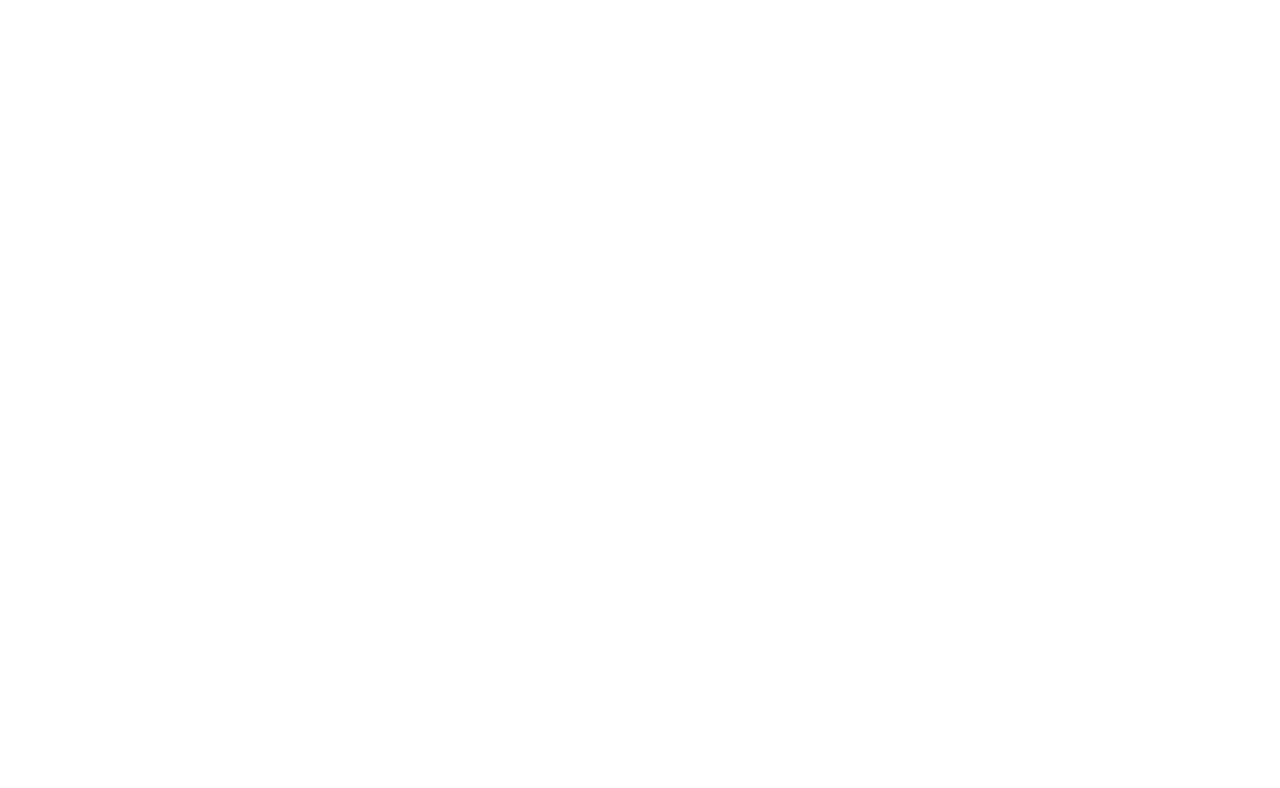
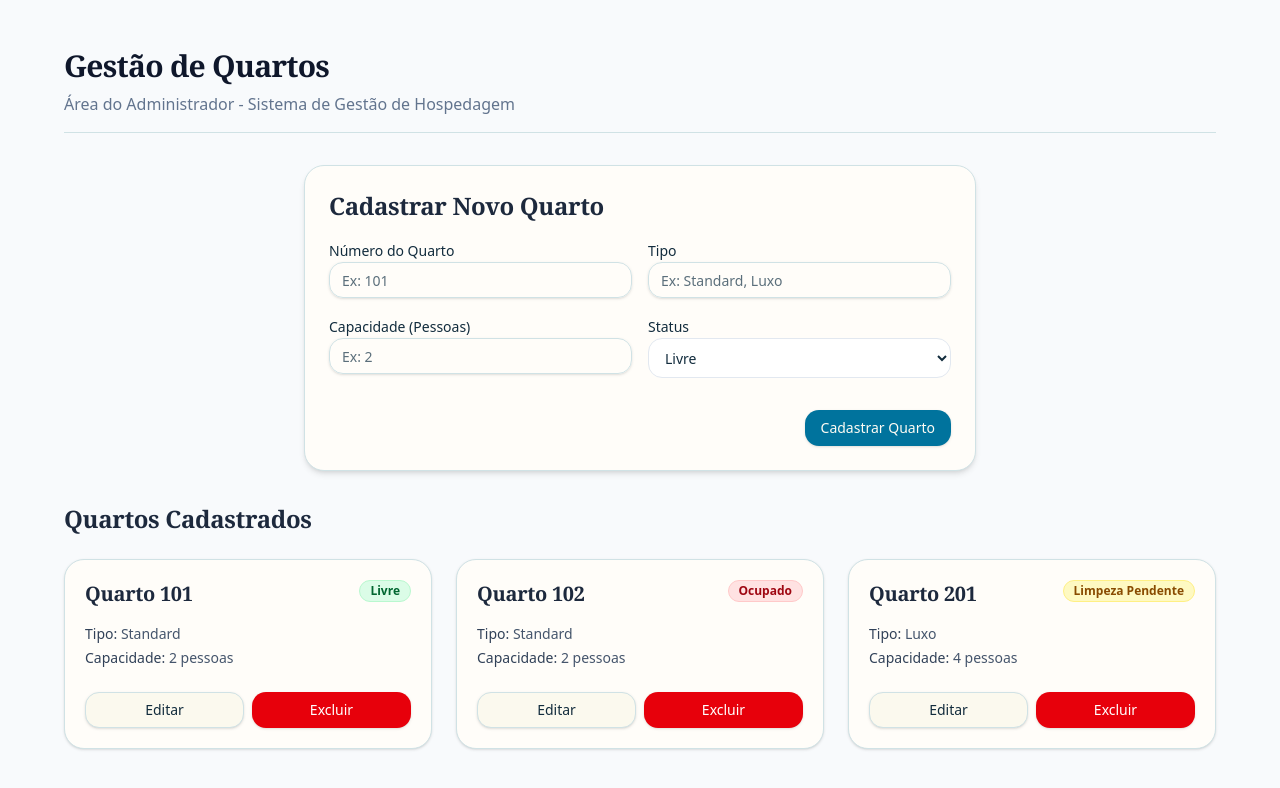
Before and after one commit to YuriDavid1/StayEase, a React (Vite) app in the folder stayease.app/: page /quartos in a window 1280 px wide. Before the commit this address had no page. Shown: the top 788 px of the page. Built offline with nearby package versions, Linux system fonts and the light colour scheme.

Commit message:
Feature: adiciona frontend do crud de quartos

```diff
--- a/stayease.app/package.json
+++ b/stayease.app/package.json
@@ -11,6 +11,7 @@
   },
   "dependencies": {
     "@radix-ui/react-label": "^2.1.15",
+    "@tailwindcss/vite": "^4.3.3",
     "class-variance-authority": "^0.7.1",
     "clsx": "^2.1.1",
     "lucide-react": "^1.33.0",
@@ -18,6 +19,7 @@
     "react-dom": "^19.2.8",
     "react-router-dom": "^7.18.2",
     "tailwind-merge": "^3.6.0",
+    "tailwindcss": "^4.3.3",
     "tw-animate-css": "^1.4.0"
   },
   "devDependencies": {
--- a/stayease.app/src/App.jsx
+++ b/stayease.app/src/App.jsx
@@ -1,12 +1,15 @@
 import { BrowserRouter, Routes, Route } from "react-router-dom";
 
 import Login from "./pages/login";
+import RoomsPage from "./pages/RoomsPage";
+import './App.css';
 
 function App() {
   return (
     <BrowserRouter>
       <Routes>
         <Route path="/" element={<Login />} />
+        <Route path="/quartos" element={<RoomsPage />} />
       </Routes>
     </BrowserRouter>
   );
--- /dev/null
+++ b/stayease.app/src/pages/RoomForm.jsx
@@ -0,0 +1,112 @@
+import React, { useState, useEffect } from 'react';
+import { Button } from "../components/ui/button";
+import { Card } from "../components/ui/card";
+import { Input } from "../components/ui/input";
+import { Label } from "../components/ui/label";
+
+export default function RoomForm({ onSubmit, initialData, onCancel }) {
+  const [formData, setFormData] = useState({
+    numero: '',
+    tipo: '',
+    capacidade: '',
+    status: 'Livre'
+  });
+  const [error, setError] = useState('');
+
+  useEffect(() => {
+    if (initialData) {
+      setFormData(initialData);
+    }
+  }, [initialData]);
+
+  const handleChange = (e) => {
+    const { name, value } = e.target;
+    setFormData((prev) => ({ ...prev, [name]: value }));
+  };
+
+  const handleSubmit = (e) => {
+    e.preventDefault();
+    // RQ007: Validação e mensagem de erro clara
+    if (!formData.numero || !formData.tipo || !formData.capacidade) {
+      setError('Por favor, preencha todos os campos obrigatórios.');
+      return;
+    }
+    setError('');
+    onSubmit(formData);
+    setFormData({ numero: '', tipo: '', capacidade: '', status: 'Livre' });
+  };
+
+  return (
+    <Card className="p-6 mb-8 w-full max-w-2xl mx-auto shadow-md">
+      <h2 className="text-2xl font-bold mb-4 text-slate-800">
+        {initialData ? 'Editar Quarto' : 'Cadastrar Novo Quarto'}
+      </h2>
+
+      {error && <div className="mb-4 p-3 bg-red-100 text-red-700 rounded-md text-sm font-medium">{error}</div>}
+
+      <form onSubmit={handleSubmit} className="space-y-4">
+        <div className="grid grid-cols-1 md:grid-cols-2 gap-4">
+          <div className="space-y-2">
+            <Label htmlFor="numero">Número do Quarto</Label>
+            <Input
+              id="numero"
+              name="numero"
+              value={formData.numero}
+              onChange={handleChange}
+              placeholder="Ex: 101"
+            />
+          </div>
+
+          <div className="space-y-2">
+            <Label htmlFor="tipo">Tipo</Label>
+            <Input
+              id="tipo"
+              name="tipo"
+              value={formData.tipo}
+              onChange={handleChange}
+              placeholder="Ex: Standard, Luxo"
+            />
+          </div>
+
+          <div className="space-y-2">
+            <Label htmlFor="capacidade">Capacidade (Pessoas)</Label>
+            <Input
+              id="capacidade"
+              name="capacidade"
+              type="number"
+              value={formData.capacidade}
+              onChange={handleChange}
+              placeholder="Ex: 2"
+            />
+          </div>
+
+          <div className="space-y-2">
+            <Label htmlFor="status">Status</Label>
+            <select
+              id="status"
+              name="status"
+              value={formData.status}
+              onChange={handleChange}
+              className="flex h-10 w-full rounded-md border border-slate-200 bg-white px-3 py-2 text-sm ring-offset-white focus-visible:outline-none focus-visible:ring-2 focus-visible:ring-slate-950 focus-visible:ring-offset-2"
+            >
+              <option value="Livre">Livre</option>
+              <option value="Ocupado">Ocupado</option>
+              <option value="Limpeza Pendente">Limpeza Pendente</option>
+            </select>
+          </div>
+        </div>
+
+        <div className="flex justify-end space-x-2 pt-4">
+          {initialData && (
+            <Button type="button" variant="outline" onClick={onCancel}>
+              Cancelar
+            </Button>
+          )}
+          <Button type="submit">
+            {initialData ? 'Salvar Alterações' : 'Cadastrar Quarto'}
+          </Button>
+        </div>
+      </form>
+    </Card>
+  );
+}
--- /dev/null
+++ b/stayease.app/src/pages/RoomList.jsx
@@ -0,0 +1,65 @@
+import React from 'react';
+import { Button } from "../components/ui/button";
+import { Card } from "../components/ui/card";
+
+export default function RoomList({ rooms, onEdit, onDelete }) {
+  const getStatusColor = (status) => {
+    switch (status) {
+      case 'Livre': return 'bg-green-100 text-green-800 border-green-200';
+      case 'Ocupado': return 'bg-red-100 text-red-800 border-red-200';
+      case 'Limpeza Pendente': return 'bg-yellow-100 text-yellow-800 border-yellow-200';
+      default: return 'bg-slate-100 text-slate-800';
+    }
+  };
+
+  return (
+    <div className="w-full">
+      <h2 className="text-2xl font-bold mb-6 text-slate-800">Quartos Cadastrados</h2>
+
+      {rooms.length === 0 ? (
+        <p className="text-slate-500 text-center py-8">Nenhum quarto cadastrado no momento.</p>
+      ) : (
+        <div className="grid grid-cols-1 md:grid-cols-2 lg:grid-cols-3 gap-6">
+          {rooms.map((room) => (
+            <Card key={room.id} className="p-5 flex flex-col justify-between shadow-sm hover:shadow-md transition-shadow">
+              <div>
+                <div className="flex justify-between items-start mb-4">
+                  <h3 className="text-xl font-bold text-slate-800">Quarto {room.numero}</h3>
+                  <span className={`px-2.5 py-0.5 rounded-full text-xs font-semibold border ${getStatusColor(room.status)}`}>
+                    {room.status}
+                  </span>
+                </div>
+
+                <div className="space-y-1 mb-6 text-sm text-slate-600">
+                  <p><span className="font-medium text-slate-700">Tipo:</span> {room.tipo}</p>
+                  <p><span className="font-medium text-slate-700">Capacidade:</span> {room.capacidade} pessoas</p>
+                </div>
+              </div>
+
+              <div className="flex space-x-2 w-full">
+                <Button
+                  variant="outline"
+                  className="w-1/2"
+                  onClick={() => onEdit(room)}
+                >
+                  Editar
+                </Button>
+                <Button
+                  variant="destructive"
+                  className="w-1/2 bg-red-600 hover:bg-red-700 text-white"
+                  onClick={() => {
+                    if(window.confirm(`Tem certeza que deseja excluir o quarto ${room.numero}?`)) {
+                      onDelete(room.id);
+                    }
+                  }}
+                >
+                  Excluir
+                </Button>
+              </div>
+            </Card>
+          ))}
+        </div>
+      )}
+    </div>
+  );
+}
--- /dev/null
+++ b/stayease.app/src/pages/RoomsPage.jsx
@@ -0,0 +1,65 @@
+import React, { useState } from 'react';
+import RoomForm from './RoomForm';
+import RoomList from './RoomList';
+
+export default function RoomsPage() {
+  const [rooms, setRooms] = useState([
+    { id: 1, numero: '101', tipo: 'Standard', capacidade: '2', status: 'Livre' },
+    { id: 2, numero: '102', tipo: 'Standard', capacidade: '2', status: 'Ocupado' },
+    { id: 3, numero: '201', tipo: 'Luxo', capacidade: '4', status: 'Limpeza Pendente' },
+  ]);
+
+  const [editingRoom, setEditingRoom] = useState(null);
+
+  const handleSaveRoom = (roomData) => {
+    if (editingRoom) {
+      setRooms(rooms.map(room => room.id === editingRoom.id ? { ...roomData, id: room.id } : room));
+      setEditingRoom(null);
+    } else {
+      const newRoom = { ...roomData, id: Date.now() }; // Gera ID mockado
+      setRooms([...rooms, newRoom]);
+    }
+  };
+
+  const handleDeleteRoom = (id) => {
+    setRooms(rooms.filter(room => room.id !== id));
+  };
+
+  const handleEditClick = (room) => {
+    setEditingRoom(room);
+    window.scrollTo({ top: 0, behavior: 'smooth' });
+  };
+
+  const handleCancelEdit = () => {
+    setEditingRoom(null);
+  };
+
+  return (
+    <div className="min-h-screen bg-slate-50 p-6 md:p-12 font-sans">
+      <div className="max-w-6xl mx-auto space-y-8">
+
+        <header className="mb-8 border-b pb-4">
+          <h1 className="text-3xl font-extrabold text-slate-900 tracking-tight">Gestão de Quartos</h1>
+          <p className="text-slate-500 mt-2">Área do Administrador - Sistema de Gestão de Hospedagem</p>
+        </header>
+
+        <section>
+          <RoomForm
+            onSubmit={handleSaveRoom}
+            initialData={editingRoom}
+            onCancel={handleCancelEdit}
+          />
+        </section>
+
+        <section>
+          <RoomList
+            rooms={rooms}
+            onEdit={handleEditClick}
+            onDelete={handleDeleteRoom}
+          />
+        </section>
+
+      </div>
+    </div>
+  );
+}
```
Also changed, not shown: 1 other file (tests, documents, lock files or other folders).
